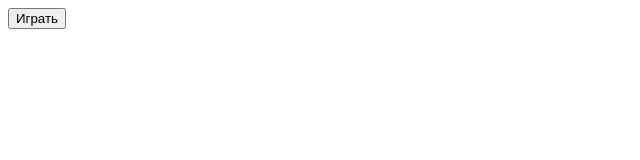
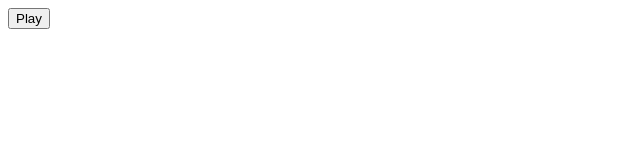
Before and after one commit to Vasianandcarps/matchers, a plain HTML site: page index.html in a window 1280 px wide. Shown: the full height of the page, 0-640 px from the left. Drawn offline with Linux system fonts and the light colour scheme.

Commit message:
Update index.html

```diff
--- a/index.html
+++ b/index.html
@@ -8,6 +8,6 @@
   </head>
   <body>
     <script src="script.js"></script>
-    <button onclick=" matchers()">Играть</button>
+    <button onclick=" matchers(13)">Play</button>
   </body>
 </html>
```
